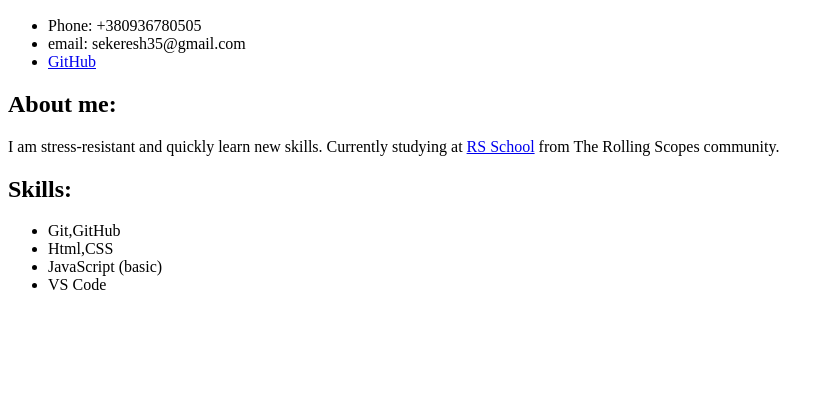
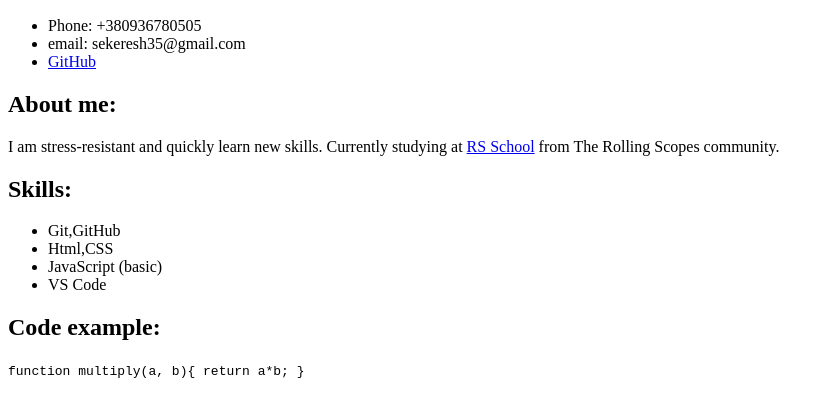
Before and after one commit to vsekeresh/rsschool-cv, a plain HTML site: page index.html in a window 1280 px wide. Shown: the part 110-526 px from the top of the page, without its empty margins (0-834 px from the left). Drawn offline with Linux system fonts and the light colour scheme.

Commit message:
feat: add Code example in index.html

```diff
--- a/index.html
+++ b/index.html
@@ -35,7 +35,14 @@
             <li>VS Code</li>
         </ul>
      </section>
-
+     <section>
+        <h2>Code example:</h2>
+        <code>
+            function multiply(a, b){
+            return a*b;
+          }
+        </code>
+     </section>
 
 </body>
 </html>
```
